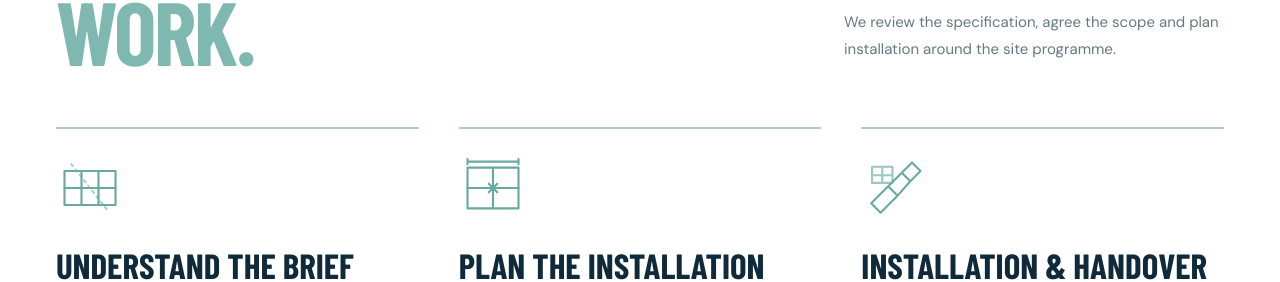
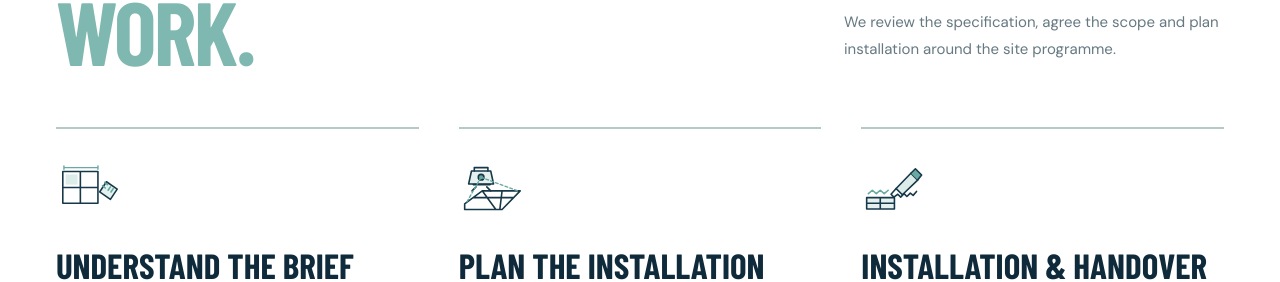
Before and after one commit to paulthetiler/Tilespec, a Next.js app: page / in a window 1280 px wide. Shown: the part 4425-4707 px from the top of the page. Built offline with nearby package versions, Linux system fonts and the light colour scheme; a web font is replaced by a local one.

Commit message:
Replace abstract process icons with tiling trade illustrations

```diff
--- a/app/page.tsx
+++ b/app/page.tsx
@@ -17,11 +17,19 @@ const projects = [
 ];
 
 function TilingProcessIcon({ kind }: { kind: "layout" | "levelling" | "trowel" }) {
-  const shared = { fill: "none", stroke: "currentColor", strokeWidth: 2.5, strokeLinecap: "round" as const, strokeLinejoin: "round" as const };
-  return <svg className="tiling-process-icon" viewBox="0 0 80 80" aria-hidden="true" {...shared}>
-    {kind === "layout" && <><rect x="10" y="20" width="60" height="40"/><path d="M30 20V60 M50 20V60 M10 40H70"/><path d="M18 12L62 68" strokeDasharray="3 5" opacity=".55"/></>}
-    {kind === "levelling" && <><rect x="10" y="16" width="60" height="48"/><path d="M10 40H70 M40 16V64 M35 35L45 45 M45 35L35 45 M10 9H70 M10 6V12 M70 6V12"/></>}
-    {kind === "trowel" && <><path d="M12 58L32 38L43 49L23 69Z M32 38L48 22L58 32L43 49Z M48 22L60 10L70 20L58 32Z"/><path d="M13 15H37V34H13Z M13 25H37 M25 15V34" opacity=".65"/></>}
+  const common = { fill: "none", strokeLinecap: "round" as const, strokeLinejoin: "round" as const };
+  return <svg className="tiling-process-icon" viewBox="0 0 120 96" role="img" aria-label={kind === "layout" ? "Tile sample and tape measure" : kind === "levelling" ? "Laser level setting out a tiled floor" : "Notched adhesive trowel and porcelain tile"} {...common}>
+    {kind === "layout" && <>
+      <g stroke="#173849" strokeWidth="2.8"><path d="M12 19h62v56H12z M12 47h62 M43 19v56"/><path d="M17 24h21v18H17z" fill="#DCECE9" stroke="none"/><path d="M77 55l12-18 19 13-12 18z" fill="#E4F1EF"/><path d="M86 38l5 4 M82 44l5 4 M96 46l-4 6 M101 49l-4 6" stroke="#63A89F"/></g>
+      <path d="M14 12h60 M14 9v6 M74 9v6" stroke="#69A9A1" strokeWidth="2.5"/>
+    </>}
+    {kind === "levelling" && <>
+      <g stroke="#173849" strokeWidth="2.8"><path d="M10 76l31-23h67L76 86H10z M41 53l24 33 M76 53l-4 33 M26 65h69"/><path d="M22 18h34l5 23H17z" fill="#E4F1EF"/><path d="M27 18v-6h24v6 M25 42h30 M30 46l-7 7 M49 46l7 7"/><circle cx="39" cy="29" r="5" fill="#69A9A1"/></g>
+      <path d="M39 29l67 25 M39 29l-26 45" stroke="#69A9A1" strokeWidth="2.4" strokeDasharray="5 4"/>
+    </>}
+    {kind === "trowel" && <>
+      <g stroke="#173849" strokeWidth="2.8"><path d="M10 65h49v20H10z M10 75h49 M34 65v20" fill="#E4F1EF"/><path d="M62 49l26-27 12 12-27 26z" fill="#DCECE9"/><path d="M88 22l8-8 11 11-7 9" fill="#69A9A1"/><path d="M62 49l-9 10 5 5 7-5 5 5 6-6 5 5 6-6 5 4 6-7" stroke="#173849"/><path d="M13 58l7-6 7 6 7-6 7 6 7-6" stroke="#69A9A1"/></g>
+    </>}
   </svg>;
 }
 
```
